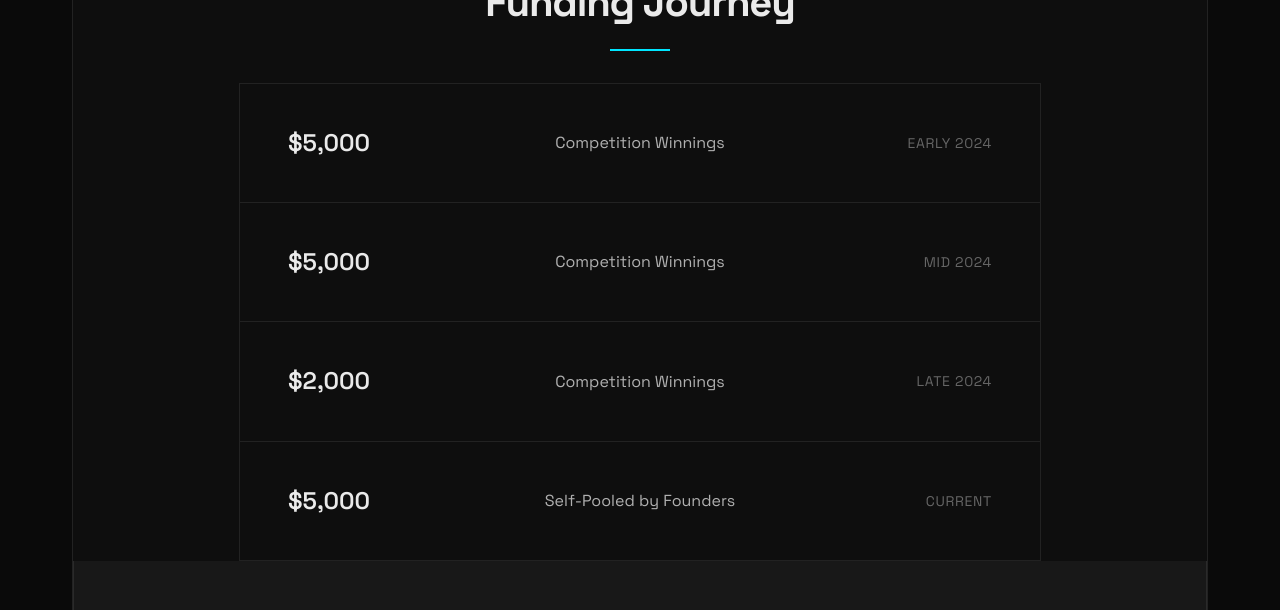
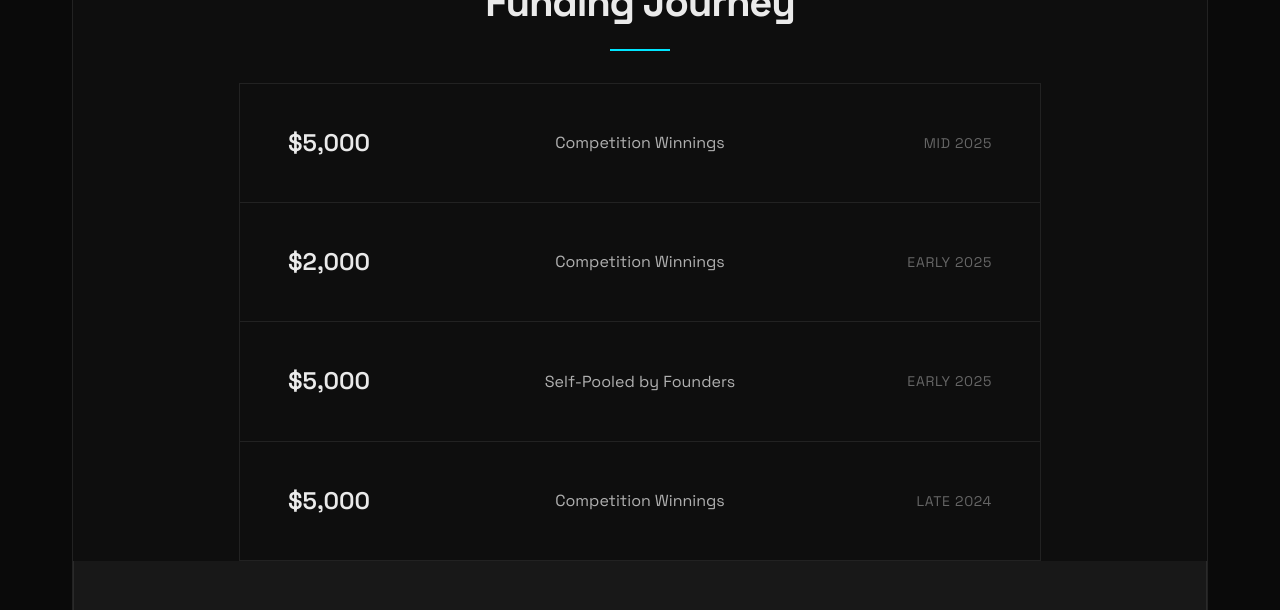
Before and after one commit to NeoDiuZ/neural-drive-site, a Next.js app: page / in a window 1280 px wide. Shown: the part 1740-2350 px from the top of the page. Built offline with nearby package versions, Linux system fonts and the light colour scheme.

Commit message:
Updated funding sorting

```diff
--- a/app/page.js
+++ b/app/page.js
@@ -124,7 +124,23 @@ export default function Home() {
               <div className="funding-content">
                 <div className="funding-amount">$5,000</div>
                 <div className="funding-description">Competition Winnings</div>
-                <div className="funding-date">Early 2024</div>
+                <div className="funding-date">Mid 2025</div>
+              </div>
+            </div>
+            <div className="funding-item">
+              <div className="funding-dot"></div>
+              <div className="funding-content">
+                <div className="funding-amount">$2,000</div>
+                <div className="funding-description">Competition Winnings</div>
+                <div className="funding-date">Early 2025</div>
+              </div>
+            </div>
+            <div className="funding-item">
+              <div className="funding-dot"></div>
+              <div className="funding-content">
+                <div className="funding-amount">$5,000</div>
+                <div className="funding-description">Self-Pooled by Founders</div>
+                <div className="funding-date">Early 2025</div>
               </div>
             </div>
             <div className="funding-item">
@@ -132,23 +148,7 @@ export default function Home() {
               <div className="funding-content">
                 <div className="funding-amount">$5,000</div>
                 <div className="funding-description">Competition Winnings</div>
-                <div className="funding-date">Mid 2024</div>
-              </div>
-            </div>
-            <div className="funding-item">
-              <div className="funding-dot"></div>
-              <div className="funding-content">
-                <div className="funding-amount">$2,000</div>
-                <div className="funding-description">Competition Winnings</div>
                 <div className="funding-date">Late 2024</div>
-              </div>
-            </div>
-            <div className="funding-item">
-              <div className="funding-dot"></div>
-              <div className="funding-content">
-                <div className="funding-amount">$5,000</div>
-                <div className="funding-description">Self-Pooled by Founders</div>
-                <div className="funding-date">Current</div>
               </div>
             </div>
           </div>
```
